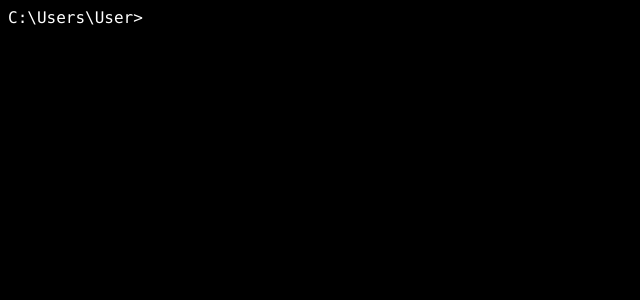
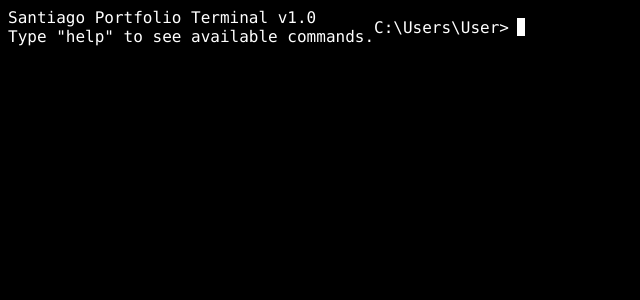
Before and after one commit to SantiagoOrt1z/portfolio-santi, a React (Vite) app in the folder frontend/: page / in a window 1280 px wide. Shown: the top 300 px of the page, without its empty margins (0-640 px from the left). Built offline with nearby package versions, Linux system fonts and the light colour scheme.

Commit message:
Agrego este comentario para que algun recruiter no tecnico sepa como empezar

```diff
--- a/frontend/src/Terminal.jsx
+++ b/frontend/src/Terminal.jsx
@@ -144,6 +144,10 @@ export default function Terminal() {
       ))}
 
       <div style={{ display: "flex", alignItems: "center" }}>
+        <div>
+          <p>Santiago Portfolio Terminal v1.0</p>
+          <p>Type "help" to see available commands.</p>
+        </div>
         <span style={{ marginRight: "6px" }}>{currentPath}&gt;</span>
 
         <span>{input}</span>
```
